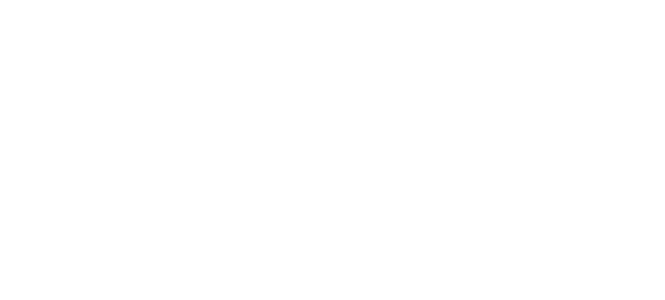
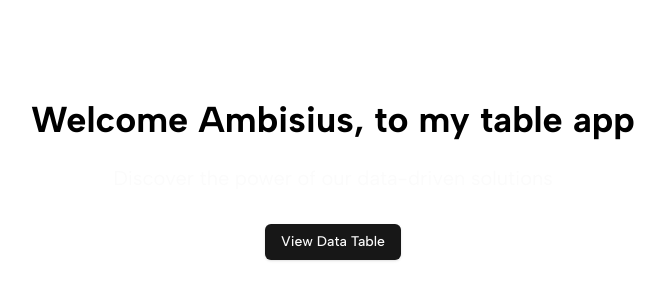
Before and after one commit to corlys/9466066c-b893-4b02-a165-d3e178bf082a, a Next.js app: page / in a window 1280 px wide. Shown: the part 220-520 px from the top of the page, without its empty margins (307-972 px from the left). Built offline with nearby package versions, Linux system fonts and the light colour scheme.

Commit message:
feat: adjustments

```diff
--- a/app/ambisius/data-table.tsx
+++ b/app/ambisius/data-table.tsx
@@ -22,7 +22,7 @@ import { Button } from "@/components/ui/button";
 import { Save, FilePlus2 } from "lucide-react";
 import { DataType } from "./columns";
 
-import { useState, useEffect } from "react";
+import { useState } from "react";
 interface DataTableProps<TData, TValue> {
   columns: ColumnDef<TData, TValue>[];
   data: TData[];
@@ -110,9 +110,6 @@ export function DataTable<TData extends DataType, TValue>({
     );
   };
 
-  useEffect(() => {
-    console.log(dataTable);
-  }, [dataTable]);
   return (
     <>
       <div className="flex flex-col gap-4">
--- a/app/layout.tsx
+++ b/app/layout.tsx
@@ -1,18 +1,12 @@
 import type { Metadata } from "next";
-import localFont from "next/font/local";
+import { Albert_Sans } from "next/font/google";
 import "./globals.css";
 
 import { Toaster } from "@/components/ui/toaster";
 
-const geistSans = localFont({
-  src: "./fonts/GeistVF.woff",
-  variable: "--font-geist-sans",
-  weight: "100 900",
-});
-const geistMono = localFont({
-  src: "./fonts/GeistMonoVF.woff",
-  variable: "--font-geist-mono",
-  weight: "100 900",
+const albert_sans = Albert_Sans({
+  subsets: ["latin"],
+  display: "swap",
 });
 
 export const metadata: Metadata = {
@@ -27,9 +21,7 @@ export default function RootLayout({
 }>) {
   return (
     <html lang="en">
-      <body
-        className={`${geistSans.variable} ${geistMono.variable} antialiased`}
-      >
+      <body className={`${albert_sans.className} antialiased`}>
         <Toaster />
         {children}
       </body>
--- a/app/page.tsx
+++ b/app/page.tsx
@@ -1,3 +1,18 @@
+import Link from "next/link";
+import { Button } from "@/components/ui/button";
+
 export default function Home() {
-  return <></>;
+  return (
+    <div className="flex flex-col items-center justify-center min-h-screen">
+      <h1 className="text-4xl font-bold mb-6 text-black">
+        Welcome Ambisius, to my table app
+      </h1>
+      <p className="text-xl mb-8 text-primary-foreground/80">
+        Discover the power of our data-driven solutions
+      </p>
+      <Link href="/ambisius">
+        <Button>View Data Table</Button>
+      </Link>
+    </div>
+  );
 }
--- a/components/EditableCell.tsx
+++ b/components/EditableCell.tsx
@@ -53,7 +53,7 @@ export default function EditableCell(props: EditableCellProps) {
     <>
       <Input
         className={`
-          ${(isEdited || props?.newRow) && !isError && "bg-green-200"}
+          ${isEdited && !isError && "bg-green-200"}
           ${isError && "bg-red-200"}
         `}
         onBlur={onBlur}
```
